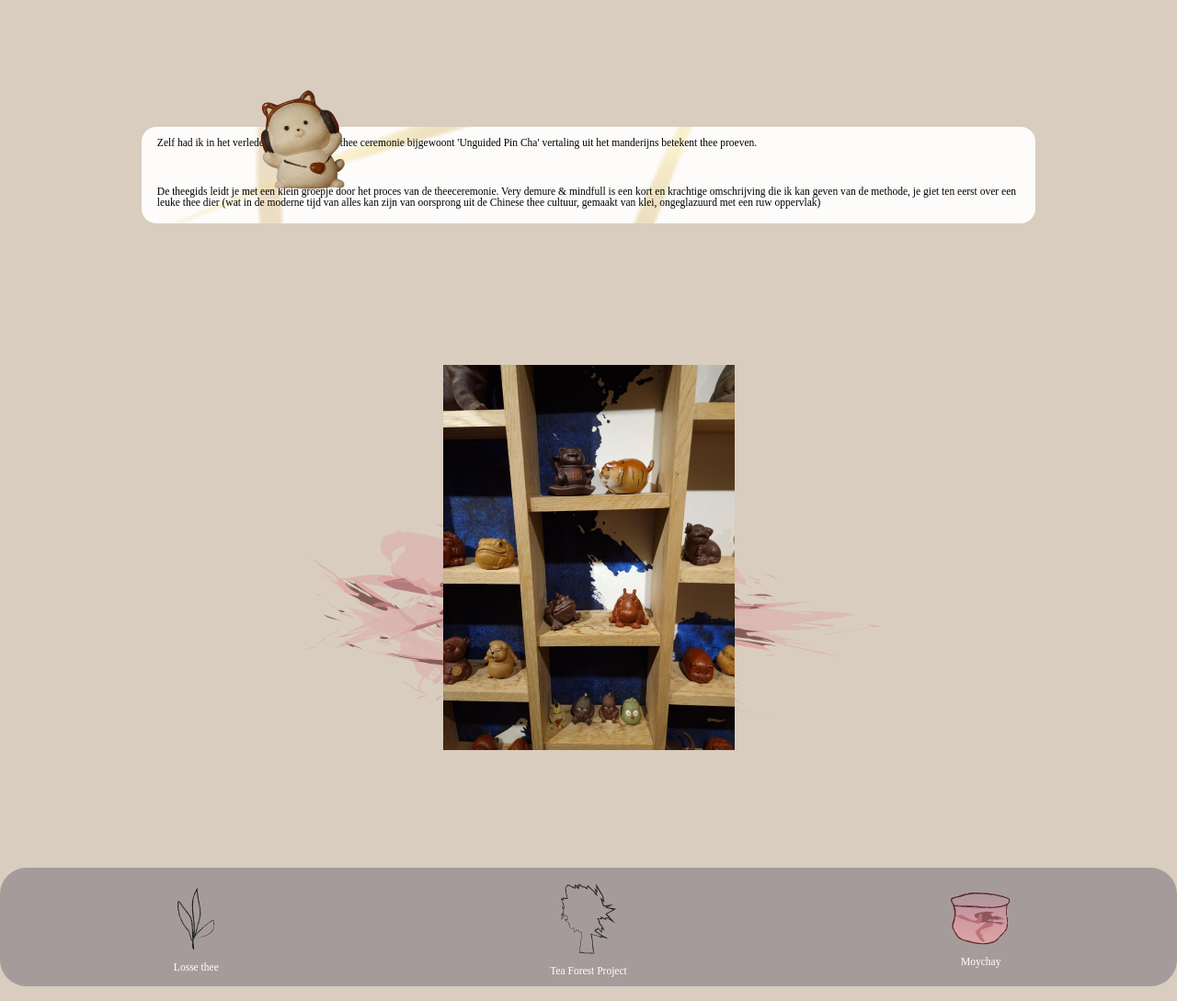
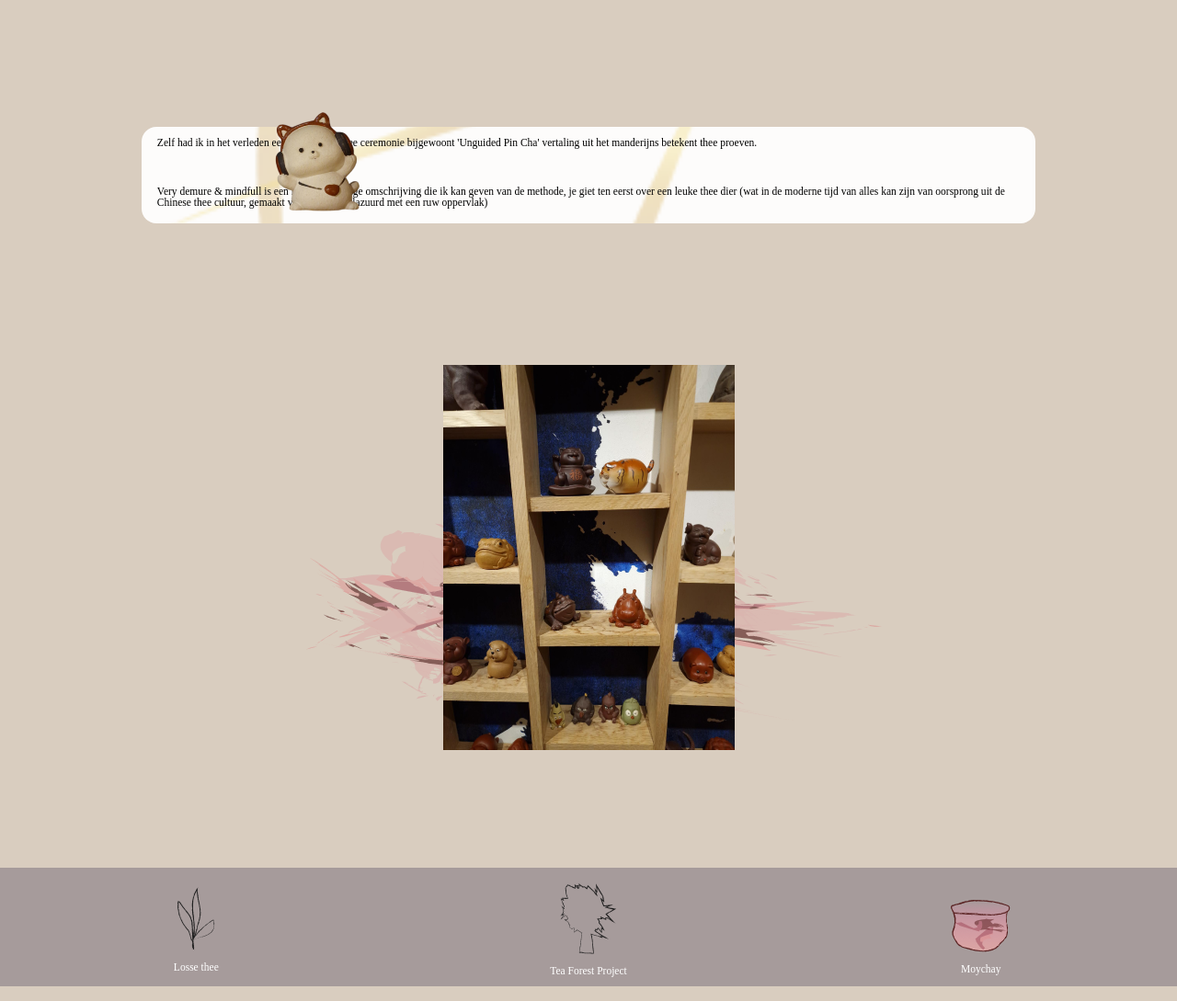
Before and after one commit to DolanTea/TGT, a plain HTML site: page moychay.html in a window 1280 px wide. Shown: the part 1160-2249 px from the top of the page at 92% size. Drawn offline with Linux system fonts and the light colour scheme; a web font is replaced by a local one.

Commit message:
positioning is weird
after each upload it auto changes somehow irriiiiii

```diff
--- a/groenestad.css
+++ b/groenestad.css
@@ -38,8 +38,8 @@ h1 {
     font-size: 0.9em;
     text-align: center;
     position: absolute;
-    top: 14em;
-    left: 10em;
+    top: 14.2em;
+    left: 11em;
 }
 
 h2 {
@@ -47,6 +47,8 @@ h2 {
     font-weight: bold;
     font-size: 1.1em;
 }
+
+
 
 h3 {
     font-family: "Sansation";
@@ -100,6 +102,7 @@ footer ul {
     grid-column-gap: 0;
     grid-row-gap: 0;
     padding: 0;
+    margin-bottom: 0;
 }
 
 
@@ -120,7 +123,6 @@ footer nav {
     margin: 0;
     bottom: 0;
     width: 100%;
-    border-radius: 1.8em;
     padding-top: 0.1em;
 }
 
@@ -136,6 +138,10 @@ footer img,
 footer a {
     justify-self: center;
     justify-content: center;
+}
+
+.footer-teacup{
+    padding-top: 1em;
 }
 
 a,
@@ -262,7 +268,7 @@ a,
 #moychay section p {
     font-family: "Playpen Sans";
     text-align: left;
-    padding: 1em 1.8em 1.5em 1.5em;
+    padding: 1em 2.7em 1.5em 1.5em;
 }
 
 #moychay #hojicha {
@@ -276,14 +282,14 @@ a,
 
 #hojicha img {
     position: absolute;
-    left: 18em;
+    left: 18.5em;
     top: 28em;
 }
 
 #teapet img {
     position: absolute;
-    left: 17.2em;
-    top: 78.5em;
+    left: 18.2em;
+    top: 80em;
 }
 
 #moychay #teapet {
--- a/moychay.html
+++ b/moychay.html
@@ -48,8 +48,7 @@
             <img src="images/teapet.png" alt="teapet beertje met koptelefoon poseert naar links">
             <p>Zelf had ik in het verleden een traditionele thee ceremonie bijgewoont 'Unguided Pin Cha' vertaling uit
                 het manderijns betekent thee proeven.</p>
-            <p>De theegids leidt je met een klein groepje door het proces van de theeceremonie. Very demure & mindfull
-                is een kort en krachtige omschrijving die ik kan geven van de methode, je giet ten eerst over een leuke
+            <p>Very demure & mindfull is een kort en krachtige omschrijving die ik kan geven van de methode, je giet ten eerst over een leuke
                 thee dier (wat in de moderne tijd van alles kan zijn van oorsprong uit de Chinese thee cultuur, gemaakt
                 van klei, ongeglazuurd met een ruw oppervlak)</p>
             <!-- <img src="images/teapet.png" alt="teapet beertje met koptelefoon poseert schuin naar links"> -->
@@ -79,7 +78,7 @@
                         <p>Tea Forest Project</p>
                     </a>
                 </li>
-                <li>
+                <li class="footer-teacup">
                     <a href="Moychay.html">
                         <img src="images/teacup_select.png" alt="teakopje rose ingekleurd">
                         <p>Moychay</p>
```
Also changed, not shown: index.html (+2 -2 lines), project.html (+1 -1 lines).
